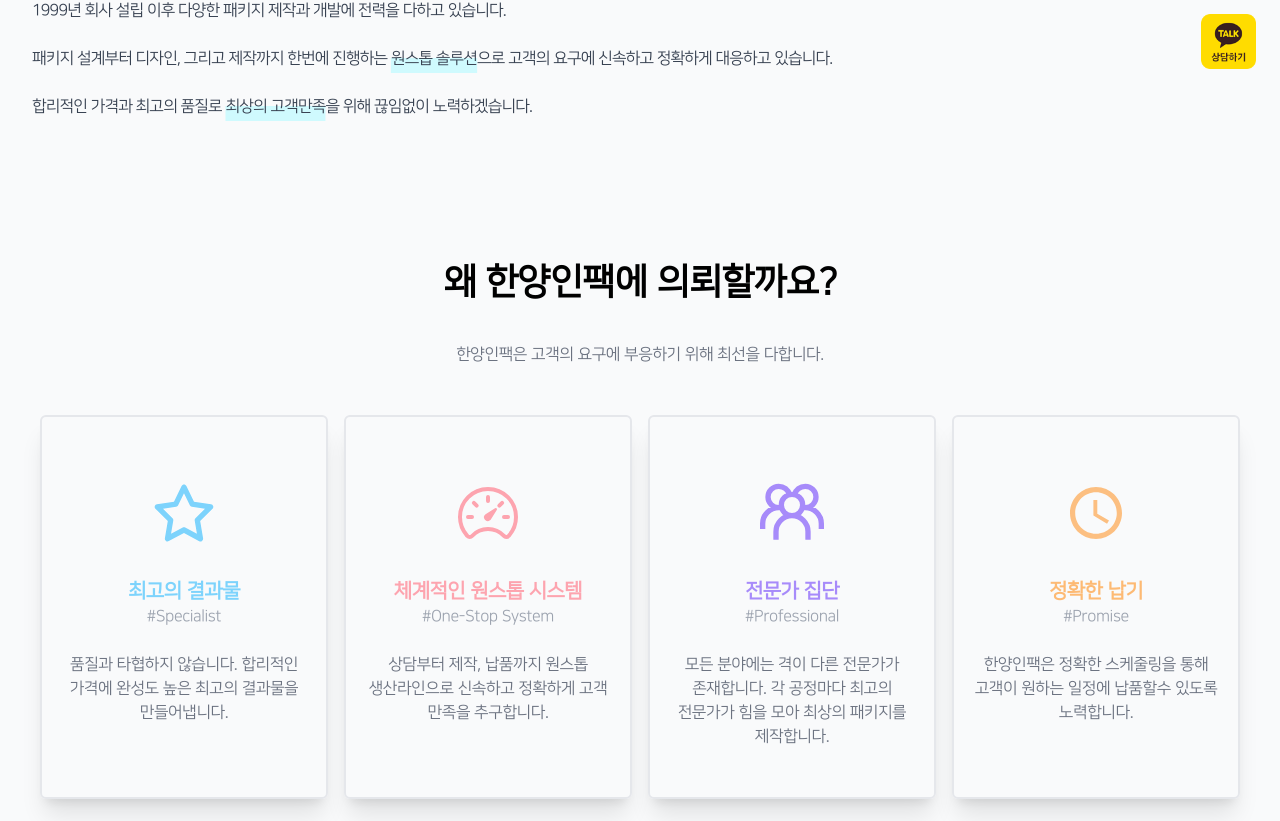
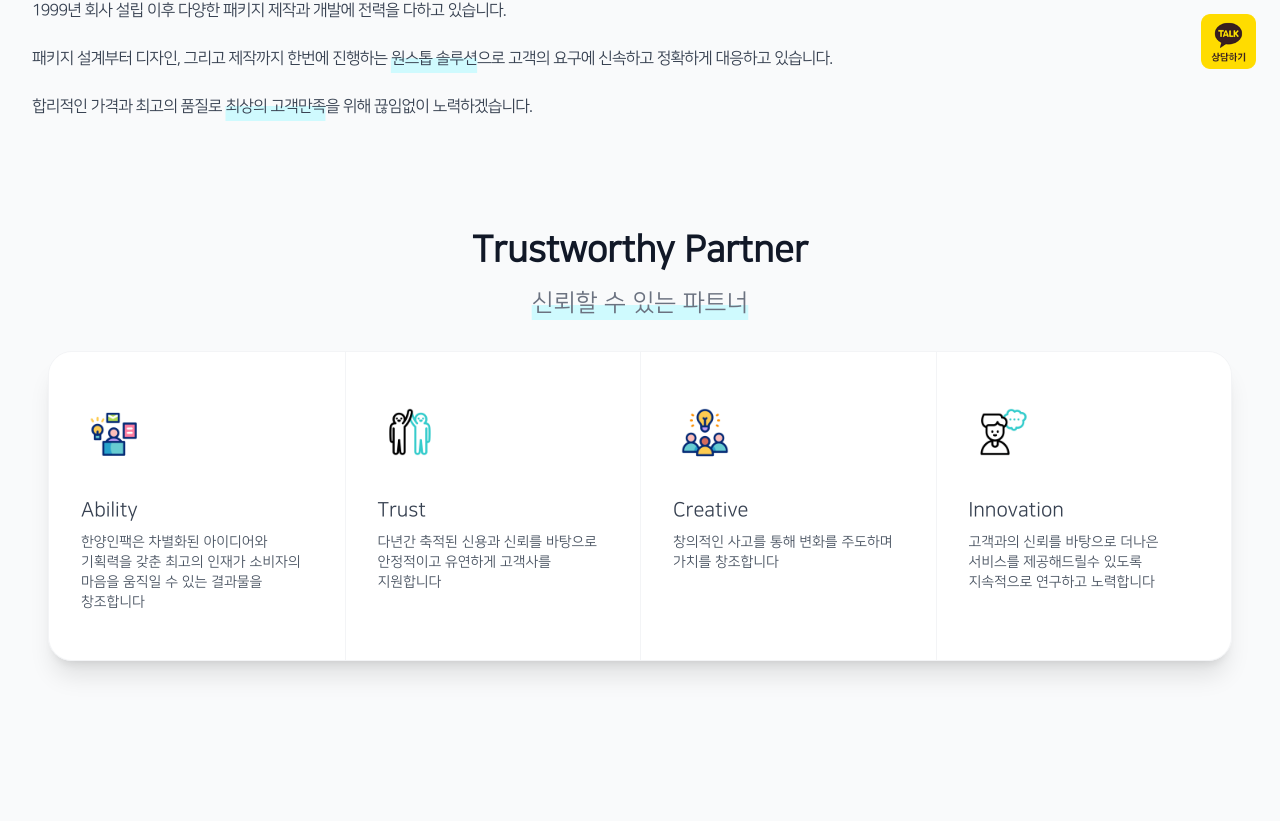
Before and after one commit to Cherisia/hanyanginpack, a Next.js app: page /about in a window 1280 px wide. Shown: the part 699-1520 px from the top of the page. Built offline with nearby package versions, Linux system fonts and the light colour scheme; no server answers.

Commit message:
컴포넌트 위치 수정

```diff
--- a/src/app/about/page.js
+++ b/src/app/about/page.js
@@ -1,14 +1,14 @@
 import Banner from "@/components/about/Banner";
 import MainSection from "@/components/about/MainSection";
-import Visions from "@/components/about/Visions";
 import Facilities from "@/components/about/Facilities";
+import Service from "@/components/main/Service";
 
 export default function About() {
     return (
         <div className="w-full top-[4.5rem] relative bg-gray-50 pb-10">
             <Banner/>
             <MainSection/>
-            <Visions/>
+            <Service/>
             <Facilities/>
         </div>
     )
--- a/src/app/page.js
+++ b/src/app/page.js
@@ -1,12 +1,12 @@
 import Hero from "@/components/main/Hero";
-import Service from "@/components/main/Service";
 import Client from "@/components/main/Client";
+import Visions from "@/components/about/Visions";
 
 export default function Home() {
     return (
         <div>
             <Hero/>
-            <Service/>
+            <Visions/>
             <Client/>
         </div>
     )
```
